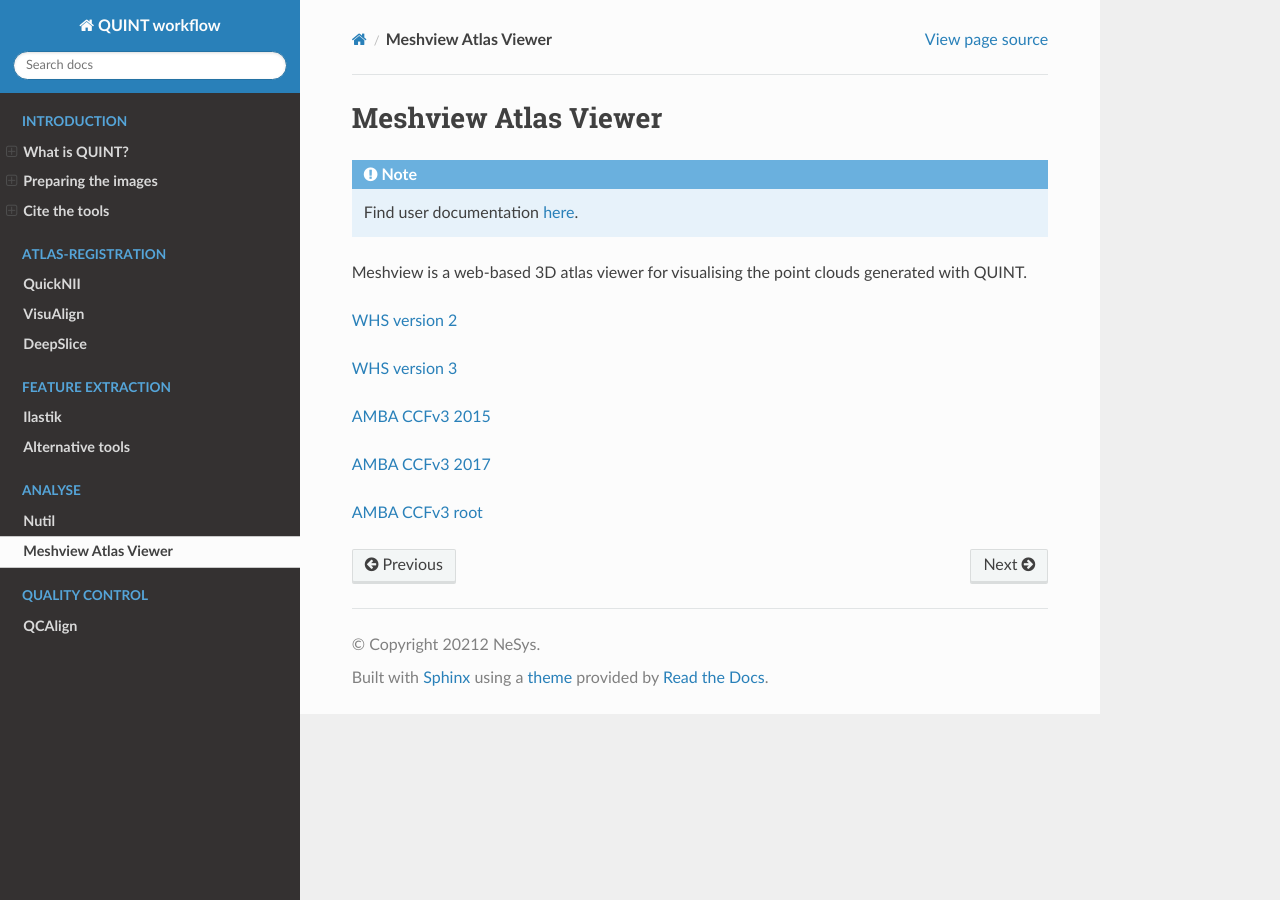
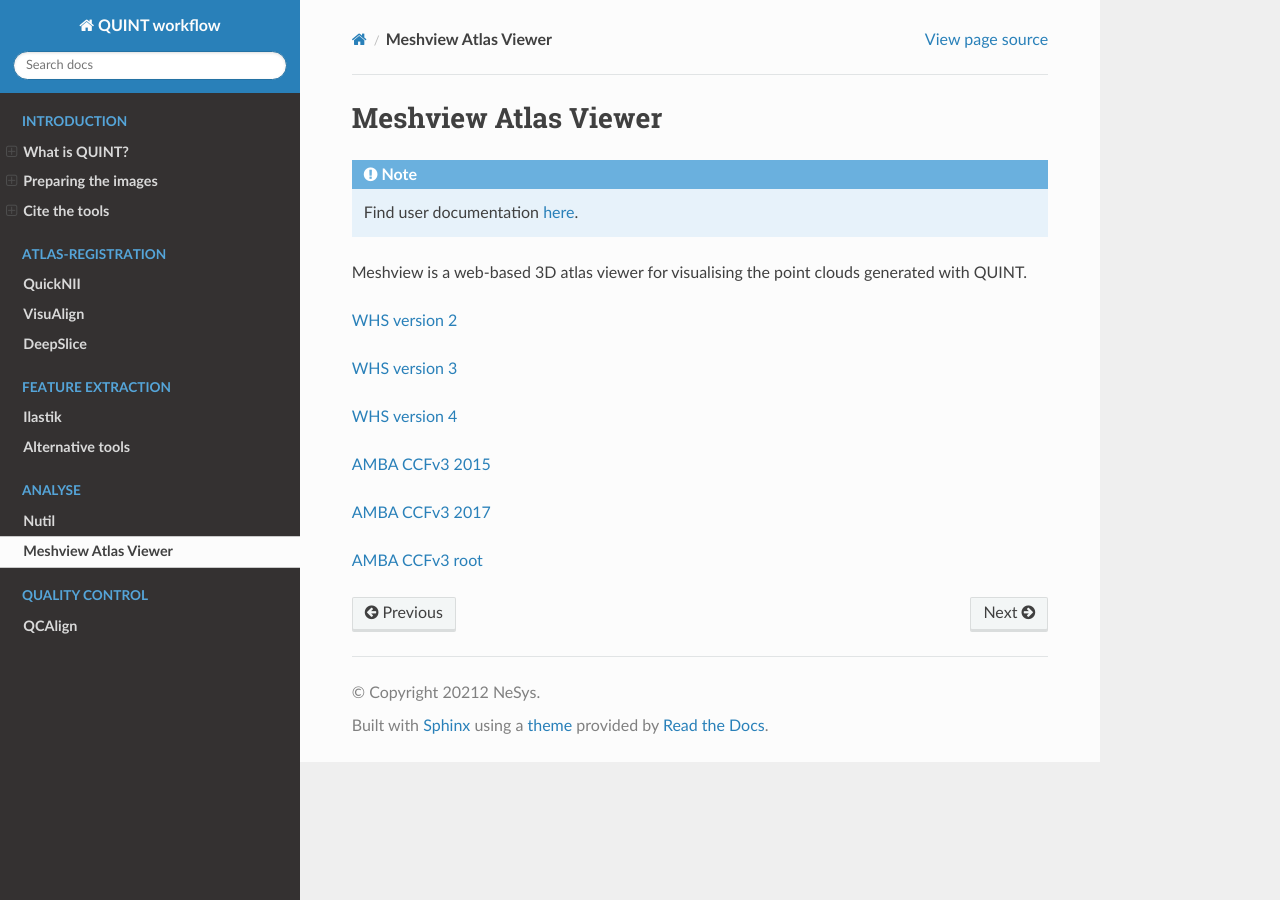
Before and after one commit to Neural-Systems-at-UIO/QUINT_workflow, a Sphinx documentation site: the page built from docs/Meshview.rst, in a window 1280 px wide. Built offline with Sphinx 7.4.7 and the Read the Docs theme 2.0.0, drawn with Linux system fonts in a browser that asks for light colours.

Commit message:
Update Meshview.rst

```diff
--- a/docs/Meshview.rst
+++ b/docs/Meshview.rst
@@ -11,6 +11,8 @@
 
 `WHS version 3 <https://meshview.apps.hbp.eu/?atlas=WHS_SD_Rat_v3_39um>`_
 
+`WHS version 4 <https://meshview.apps.hbp.eu/?atlas=WHS_SD_Rat_v4_39um>`_
+
 `AMBA CCFv3 2015 <https://meshview.apps.hbp.eu/?atlas=ABA_Mouse_CCFv3_2015_25um>`_
 
 `AMBA CCFv3 2017 <https://meshview.apps.hbp.eu/?atlas=ABA_Mouse_CCFv3_2017_25um>`_
```
